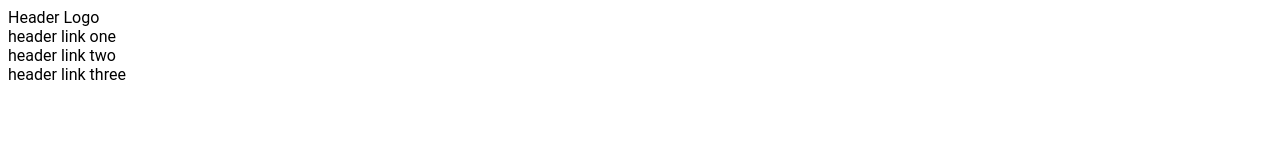
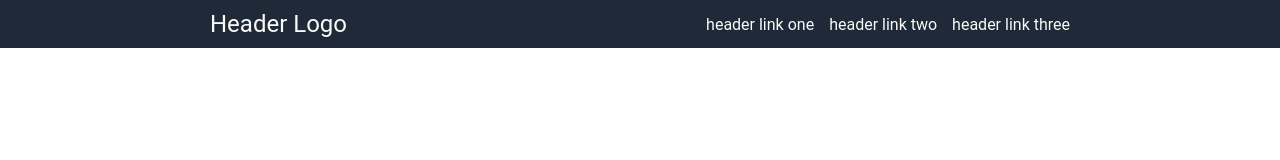
Before and after one commit to ms4343/odin-landing-page, a plain HTML site: page index.html in a window 1280 px wide. Drawn offline with Linux system fonts and the light colour scheme; a web font is replaced by a local one.

Commit message:
Added css for header

```diff
--- a/style.css
+++ b/style.css
@@ -1,3 +1,24 @@
 * {
     font-family: 'Roboto', sans-serif;
+    margin: 0;
 }
+
+.title {
+    font-size: 24px;
+    margin-left: 200px;
+}
+
+.header {
+    background-color: #1F2937;
+    color: #F9FAF8;
+    padding: 10px;
+    display: flex;
+    justify-content: space-between;
+}
+
+.links {
+    display: flex;
+    align-items: center;
+    gap: 15px;
+    margin-right: 200px;
+}
```
